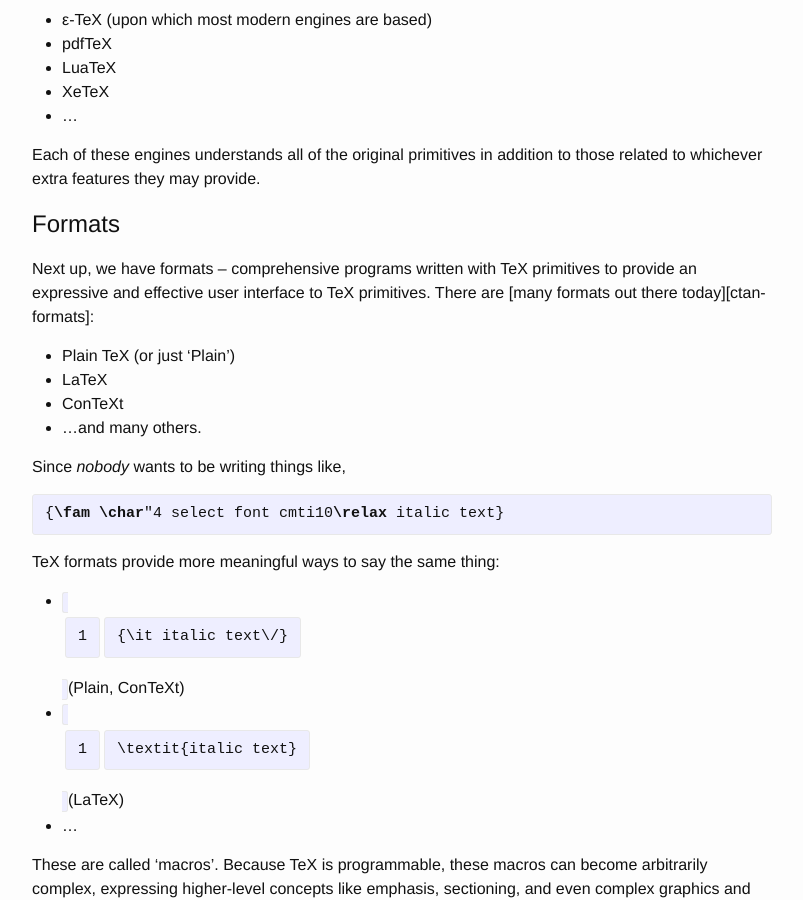
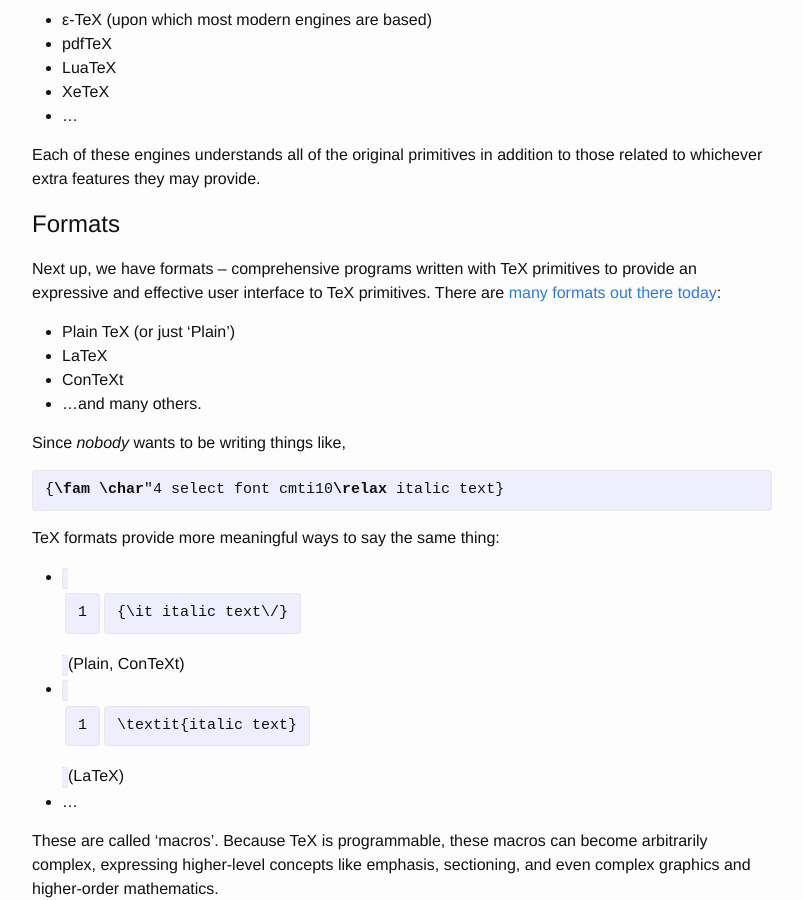
Before and after one commit to vermiculus/seanallred.com, a Jekyll site: the page built from _posts/2015-05-25-tex-terminology.markdown, in a window 1280 px wide and 900 px high, scrolled down 972 px. Shown: the whole window, without its empty margins (238-1041 px from the left). Built offline with Jekyll 4.4.1, drawn with Linux system fonts in a browser that asks for light colours; comment, search, counter and statistics services are not loaded; some of the changed lines change nothing that is shown.

Commit message:
Fix link

```diff
--- a/_posts/2015-05-25-tex-terminology.markdown
+++ b/_posts/2015-05-25-tex-terminology.markdown
@@ -290,3 +290,4 @@
 [tex-ex-editors]: http://tex.stackexchange.com/q/339/17423
 [rubber]: https://launchpad.net/rubber/
 [ctan-helpers]: http://ctan.org/tex-archive/support
+[ctan-formats]: http://ctan.org/tex-archive/macros
```
